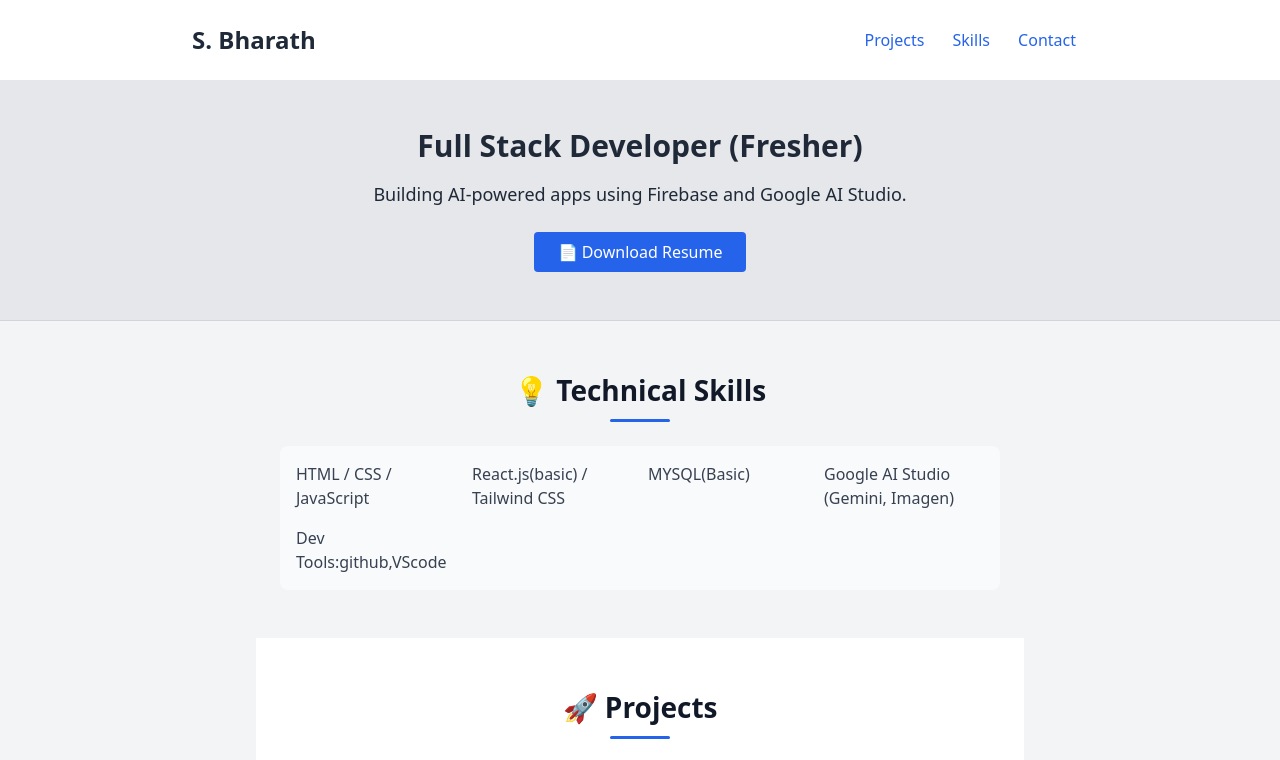
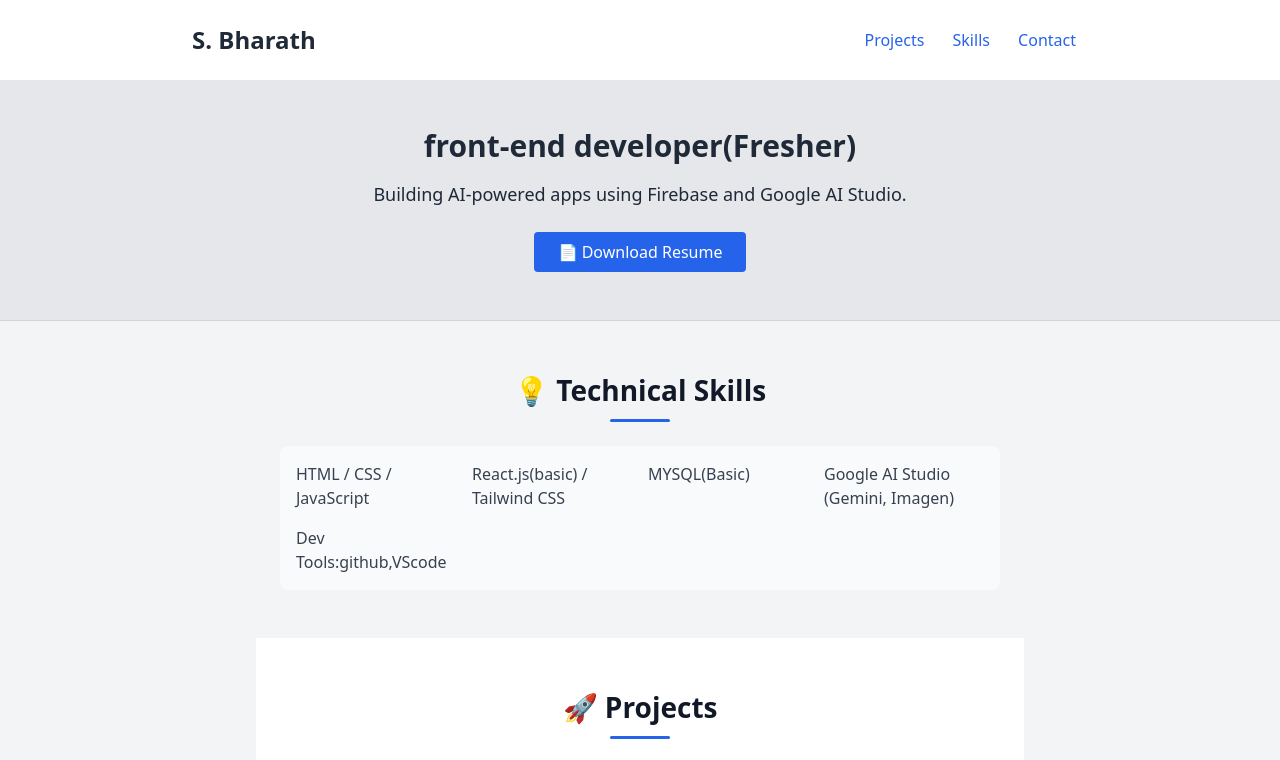
Before and after one commit to BHARATH-7732/portfolio, a plain HTML site: page index.html in a window 1280 px wide. Shown: the top 760 px of the page. Drawn offline with nearby package versions, Linux system fonts and the light colour scheme.

Commit message:
Update index.html

```diff
--- a/index.html
+++ b/index.html
@@ -24,7 +24,7 @@
   <!-- Hero -->
   <section class="hero-section">
     <div class="max-w-4xl mx-auto text-center">
-      <h2 class="text-3xl font-bold">Full Stack Developer (Fresher)</h2>
+      <h2 class="text-3xl font-bold">front-end developer(Fresher)</h2>
       <p class="mt-4 text-lg">Building AI-powered apps using Firebase and Google AI Studio.</p>
       <a
         href="Resumee.pdf"
```
